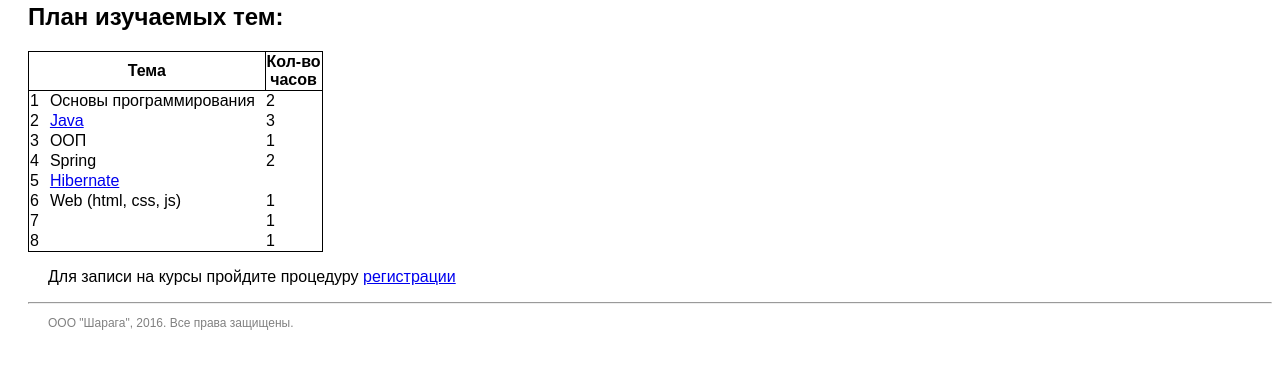
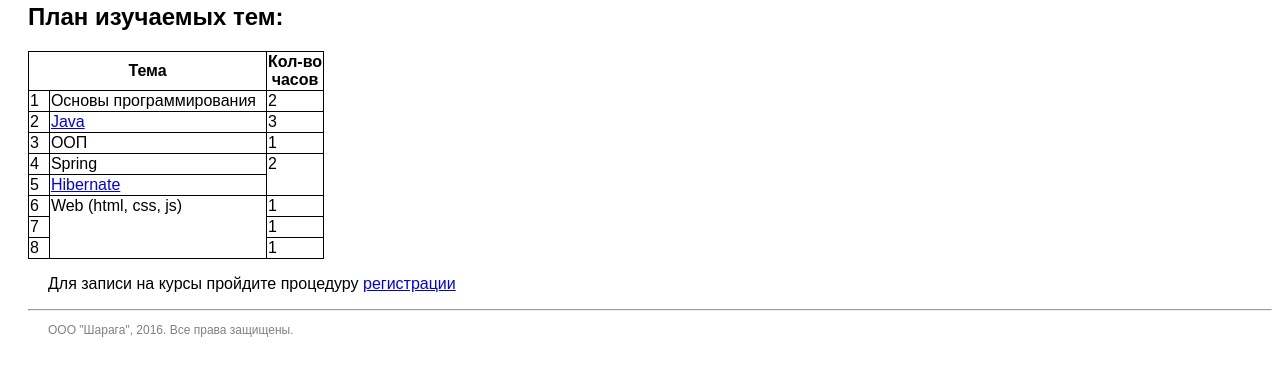
Before and after one commit to bonkiApp/academit, a plain HTML site: page IntroHtml/index.html in a window 1280 px wide. Shown: the part 237-612 px from the top of the page. Drawn offline with Linux system fonts and the light colour scheme.

Commit message:
завершительное завершение

```diff
--- a/IntroHtml/index.html
+++ b/IntroHtml/index.html
@@ -8,15 +8,20 @@
     <title>Курсы Java</title>
 </head>
 <body>
+
 <h1>Программирование на языке Java</h1>
+
 <img src="src/java.png" alt="java_logo" class="java_logo">
+
 <p><q><em>На курсах обучения Java рассматриваются методы создания Интернет-приложений на языке Java,
     в том числе Web-приложений, апплетов, серверных приложений, использование серверных страниц Java,
     конструирование и программирование пользовательских библиотек ярлыков Java.</em></q></p>
-    <p><em><q>А также разработка приложений с применением технологий, реализованных в пакете J2EE.
+<p><em><q>А также разработка приложений с применением технологий, реализованных в пакете J2EE.
     Кроме этого на курсах по программированию java подробно описываются массивы и функции javascript.</q></em></p>
 <br>
+
 <h2>План изучаемых тем:</h2>
+
 <table class="tab1">
     <tr>
         <th class="th1" colspan="2">Тема</th>
@@ -24,52 +29,50 @@
         <th class="th1">Кол-во <br>часов</th>
     </tr>
     <tr>
-        <td class=".td1">1</td>
-        <td class=".td1">Основы программирования</td>
-        <td class=".td1">2</td>
+        <td class="td1">1</td>
+        <td class="td1">Основы программирования</td>
+        <td class="td1">2</td>
     </tr>
     <tr>
-        <td class=".td1">2</td>
-        <td class=".td1"><a href="https://ru.wikipedia.org/wiki/Java">Java</a></td>
-        <td class=".td1">3</td>
+        <td class="td1">2</td>
+        <td class="td1"><a href="https://ru.wikipedia.org/wiki/Java">Java</a></td>
+        <td class="td1">3</td>
     </tr>
     <tr>
-        <td class=".td1">3</td>
-        <td class=".td1">ООП</td>
-        <td class=".td1">1</td>
+        <td class="td1">3</td>
+        <td class="td1">ООП</td>
+        <td class="td1">1</td>
     </tr>
     <tr>
-        <td class=".td1">4</td>
-        <td class=".td1">Spring</td>
-        <td rowspan="2" class=".td1">2</td>
+        <td class="td1">4</td>
+        <td class="td1">Spring</td>
+        <td rowspan="2" class="td1">2</td>
     </tr>
     <tr>
-        <td class=".td1">5</td>
-        <td class=".td1"><a href="http://hibernate.org/"> Hibernate</a></td>
+        <td class="td1">5</td>
+        <td class="td1"><a href="http://hibernate.org/"> Hibernate</a></td>
         <!--<td></td>-->
     </tr>
     <tr>
-        <td class=".td1">6</td>
-        <td rowspan="3" class=".td1">Web (html, css, js)</td>
-        <td class=".td1">1</td>
+        <td class="td1">6</td>
+        <td rowspan="3" class="td1">Web (html, css, js)</td>
+        <td class="td1">1</td>
     </tr>
     <tr>
-        <td class=".td1">7</td>
+        <td class="td1">7</td>
         <!--<td></td>-->
-        <td class=".td1">1</td>
+        <td class="td1">1</td>
     </tr>
     <tr>
-        <td class=".td1">8</td>
+        <td class="td1">8</td>
         <!--<td></td>-->
-        <td class=".td1">1</td>
+        <td class="td1">1</td>
     </tr>
-
-
 </table>
-
 
 <p>Для записи на курсы пройдите процедуру <a href="Registration.html">регистрации</a></p>
 <hr>
 <p class="copyright">ООО "Шарага", 2016. Все права защищены.</p>
+
 </body>
 </html>
--- a/IntroHtml/src/formStyle.css
+++ b/IntroHtml/src/formStyle.css
@@ -4,6 +4,7 @@ h1 {
     font-family: Arial, Verdana, sans-serif;
     text-align: center;
 }
+
 p {
     /*padding-left: 20px;*/
     padding-right: 20px;
@@ -11,23 +12,28 @@ p {
     text-indent: 20px;
     text-align: justify;
 }
+
 #submit {
     text-align: center;
     margin-top: 20px;
     padding-bottom: 20px;
 }
+
 .regText {
     font-size: 18px;
 }
+
 .tab1 {
     border-collapse: collapse;
     border: 1px solid black;
 }
+
 .th1 {
     border: 1px solid black;
 }
+
 .td1 {
-    border: 5px solid black;
+    border: 1px solid black;
 
 }
 
@@ -36,13 +42,16 @@ body {
     font-family: Arial, Verdana, sans-serif;
     font-size: 16px;
 }
+
 table {
     border-collapse: collapse;
 }
+
 td {
     padding-right: 10px;
     vertical-align: top;
 }
+
 .radio {
     margin-left: 50px;
 }
@@ -55,18 +64,19 @@ td {
     color: darkred;
 }
 
-#text-field{
-    border:1px;
+#text-field {
+    border: 1px;
     /*width:150px;*/
     /*height:500px;*/
-    float:left;
+    float: left;
 }
-#image{
+
+#image {
     float: left;
 }
 
 .java_logo {
-    float:left; /* Выравнивание по левому краю */
+    float: left; /* Выравнивание по левому краю */
     margin: 7px 7px 7px 0; /* Отступы вокруг картинки */
 }
 
```
Also changed, not shown: IntroHtml/Registration.html (+3 -5 lines), IntroHtml/rules.html (added, +11 -0 lines).
